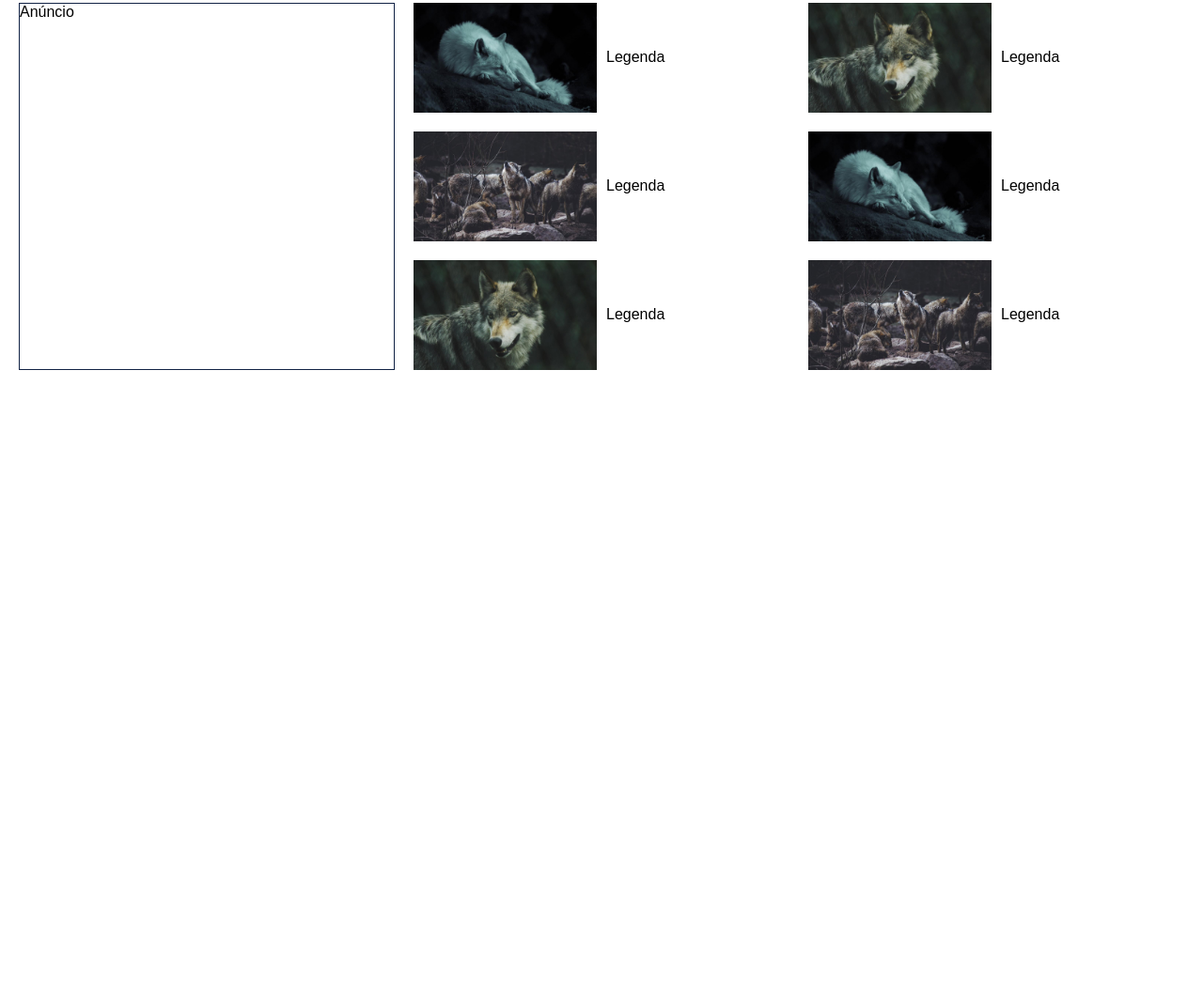
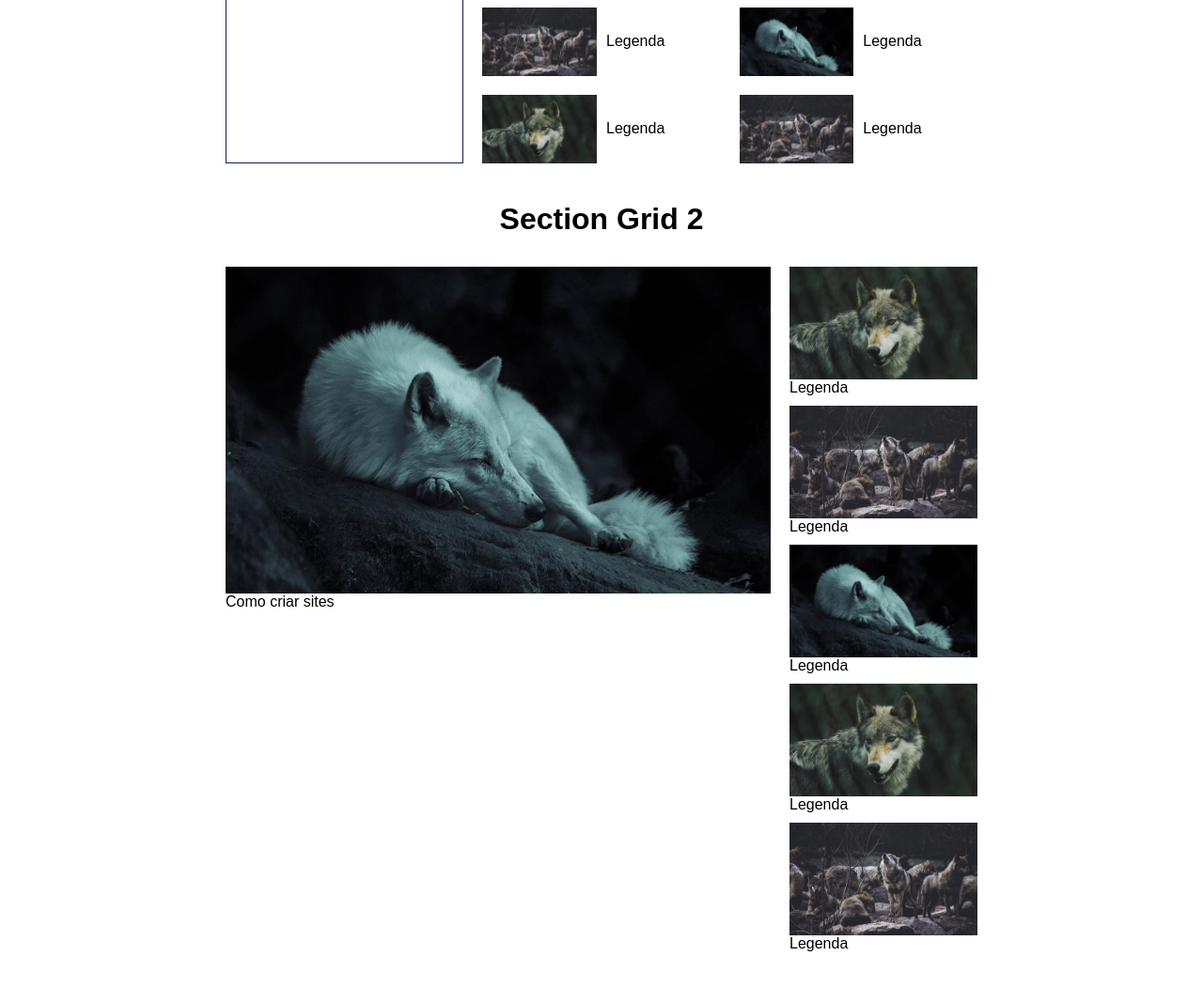
Before and after one commit to JoneBulande/Origamid-Css-Grid-e-FlexBox, a plain HTML site: page index.html in a window 1280 px wide. Shown: the part 925-1976 px from the top of the page at 94% size. Before the commit the page ends 1439 px from the top, so only its background shows below. Drawn offline with Linux system fonts and the light colour scheme.

Commit message:
Css Grid 2

```diff
--- a/css/style.css
+++ b/css/style.css
@@ -58,11 +58,13 @@ img{
 	flex: 1 1 200px;
 }
 
-/* GRID */
+/* CSS GRID 1 */
 .grid1{
 	padding: 20px;
 	display: grid;
 	grid-gap: 20px;
+	max-width: 800px;
+	margin: 0 auto;
 	grid-template-columns: repeat(3, 1fr);
 }
 .grid1 div:nth-child(n + 4){
@@ -90,3 +92,31 @@ img{
 		grid-column: auto;
 	}
 }
+
+/* CSS GRID 2 */
+
+.grid2{
+	padding: 10px;
+	display: grid;
+	grid-gap: 20px;
+	margin: 0 auto;
+	max-width: 800px;
+	grid-template-columns: 1fr 200px;
+}
+.sidebar > div{
+	margin-bottom: 10px;
+}
+
+@media (max-width: 600px){
+	.grid2{
+		grid-template-columns: 1fr;
+	}
+	.sidebar{
+		display: flex;
+		overflow: scroll;
+	}
+	.sidebar > div{
+		margin: 0 10px;
+		flex: 1 0 200px;
+	}
+}
--- a/index.html
+++ b/index.html
@@ -55,7 +55,7 @@
 
 	</section>
 
-	<h1>Section Grid1</h1>
+	<h1>Section Grid 1</h1>
 
 		<section class="grid1">
 
@@ -110,5 +110,42 @@
 
 	</section>
 
+	<h1>Section Grid 2</h1>
+
+	<section class="grid2">
+
+		<div class="video">
+			<img src="img/lobo1.jpg">
+			<p>Como criar sites</p>
+		</div>
+
+		<div class="sidebar">
+			<div>
+				<img src="img/lobo2.jpg">
+				<p>Legenda</p>
+			</div>
+
+			<div>
+				<img src="img/lobo3.jpg">
+				<p>Legenda</p>
+			</div>
+
+			<div>
+				<img src="img/lobo1.jpg">
+				<p>Legenda</p>
+			</div>
+
+			<div>
+				<img src="img/lobo2.jpg">
+				<p>Legenda</p>
+			</div>
+
+			<div>
+				<img src="img/lobo3.jpg">
+				<p>Legenda</p>
+			</div>
+		</div>
+
+
 </body>
 </html>
```
